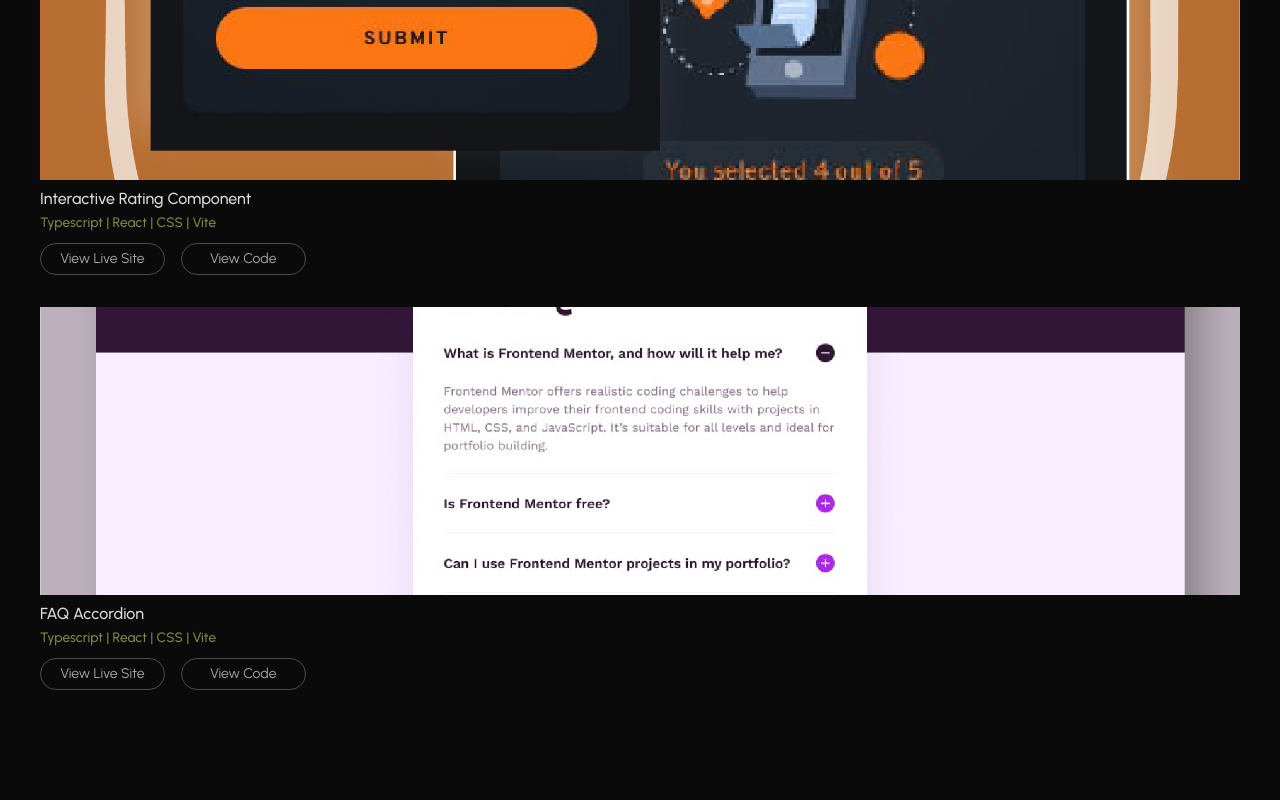
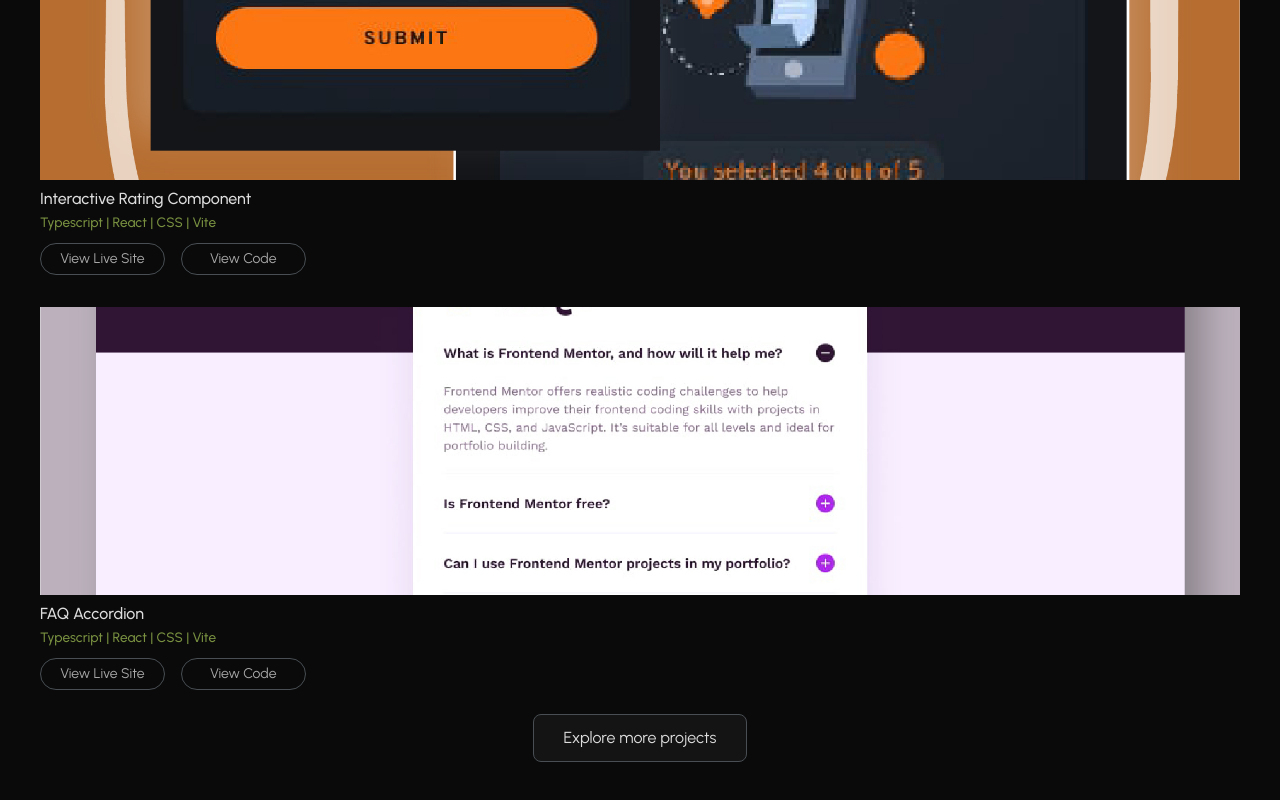
Before and after one commit to SubagaS/Personal-Website, a React (Vite) app: page / in a window 1280 px wide. Shown: the part 1331-2131 px from the top of the page. Before the commit the page ends 2071 px from the top, so only its background shows below. Built offline with nearby package versions, Linux system fonts and the light colour scheme.

Commit message:
Add more projects button

```diff
--- a/src/sections/MyProjects/myProjects.tsx
+++ b/src/sections/MyProjects/myProjects.tsx
@@ -39,6 +39,13 @@
           stackUsed="Typescript | React | CSS | Vite"
         />
       </div>
+      <div className={styles.exploreBtn}>
+        <a href="">
+          <button className={styles.moreProjectsBtn}>
+            Explore more projects
+          </button>
+        </a>
+      </div>
     </>
   );
 }
--- a/src/sections/MyProjects/styles.module.css
+++ b/src/sections/MyProjects/styles.module.css
@@ -1,16 +1,32 @@
-.projectTitle{
+.projectTitle {
   margin: 1rem 0;
   text-transform: uppercase;
   font-size: 1.1rem;
   font-weight: 600;
   color: var(--lightGrey);
 }
-.aboutProject{
+.aboutProject {
   margin-bottom: 1.5rem;
 }
 
-.cardContainer{
+.cardContainer {
   display: grid;
   grid-template-columns: auto;
   gap: 2rem;
 }
+.exploreBtn {
+  width: 100%;
+  display: flex;
+  justify-content: center;
+  margin-top: 1.5rem;
+}
+.moreProjectsBtn {
+  width: 13.375rem;
+  height: 3rem;
+  font-family: inherit;
+  font-size: 1rem;
+  background-color: #141414;
+  border: 1px solid var(--darkGrey);
+  border-radius: 0.5rem;
+  color: var(--white);
+}
```
Lines whose indentation alone changed are shown as unchanged.
